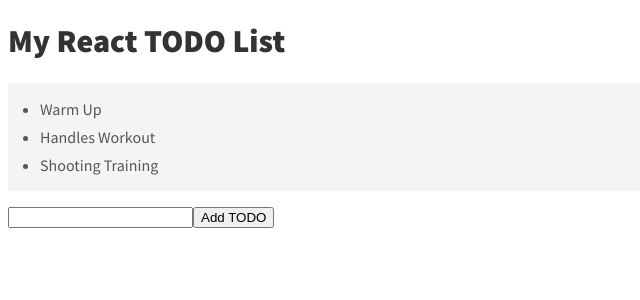
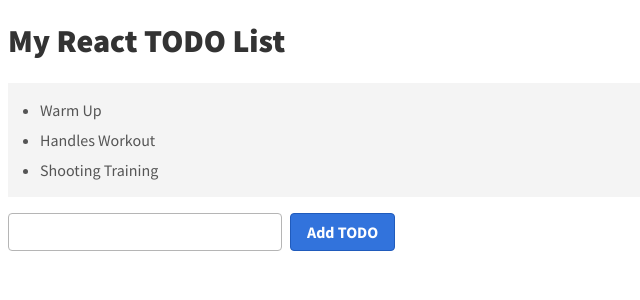
Before and after one commit to brunoorocha/react-journey, a React (Create React App) app: page /todo in a window 1280 px wide. Shown: the top 300 px of the page, without its empty margins (0-640 px from the left). Built offline with nearby package versions, Linux system fonts and the light colour scheme.

Commit message:
Todo List done

```diff
--- a/src/components/bullet-list/BulletList.js
+++ b/src/components/bullet-list/BulletList.js
@@ -1,9 +1,16 @@
 
 import React from 'react'
 
-import style from './style.css'
+import RemoveButton from '../remove-button/RemoveButton'
+import './style.css'
 
 export default class BulletList extends React.Component {
+
+    componentDidMount = () => {
+        this.setState({
+            itens: this.props.itens
+        })
+    }
 
     render() {
         return (
@@ -12,6 +19,7 @@ export default class BulletList extends React.Component {
                     this.props.itens.map( (item, index) => (
                         <li key={ index }>
                             { item }
+                            <RemoveButton index={ index } actionHandler={ this.props.removeItemHandler } />
                         </li>
                     ))
                 }
--- a/src/components/bullet-list/style.css
+++ b/src/components/bullet-list/style.css
@@ -10,3 +10,7 @@
     margin: 8px 0;
     color: #555;
 }
+
+.bullet-list > li:hover > .remove-button {
+    opacity: 1;
+}
--- a/src/components/link-list/LinkList.js
+++ b/src/components/link-list/LinkList.js
@@ -1,6 +1,6 @@
 
 import React from 'react'
-import style from './style.css'
+import './style.css'
 
 class LinkList extends React.Component {
 
--- /dev/null
+++ b/src/components/remove-button/RemoveButton.js
@@ -0,0 +1,9 @@
+import React from 'react'
+
+import './style.css'
+
+const RemoveButton = (props) => (
+    <button className="remove-button" onClick={ (event) => (props.actionHandler(props.index)) }>remove</button>
+)
+
+export default RemoveButton
--- /dev/null
+++ b/src/components/remove-button/style.css
@@ -0,0 +1,16 @@
+
+.remove-button {
+    font-family: "Source Sans Pro";
+    font-size: 16px;
+    font-weight: 700;
+    color: hsl(0, 0%, 61%);
+    background: transparent;
+    border: none;
+    transition: .2s ease-out;
+    opacity: 0;
+}
+
+.remove-button:hover {
+    color: hsl(348, 100%, 61%);
+    cursor: pointer;
+}
--- a/src/components/subtitle/Subtitle.js
+++ b/src/components/subtitle/Subtitle.js
@@ -1,20 +1,8 @@
 import React from 'react'
-import style from './style.css'
+import './style.css'
 
-class Subtitle extends React.Component {
-
-    constructor(props) {
-        super(props)
-
-        this.text = props.children
-    }
-
-    render() {
-        return (
-            <h4 className="subtitle">{ this.text }</h4>
-        )
-    }
-}
-
+const Subtitle = (props) => (
+    <h4 className="subtitle" >{ props.children }</h4>
+)
 
 export default Subtitle
--- a/src/components/title/Title.js
+++ b/src/components/title/Title.js
@@ -1,19 +1,8 @@
 import React from 'react'
-import style from './style.css'
+import './style.css'
 
-class Title extends React.Component {
-
-    constructor(props) {
-        super(props)
-
-        this.text = props.children
-    }
-
-    render() {
-        return (
-            <h1 className="title" >{ this.text }</h1>
-        )
-    }
-}
+const Title = (props) => (
+    <h1 className="title" >{ props.children }</h1>
+)
 
 export default Title
--- /dev/null
+++ b/src/components/todo-list/TodoContextProvider.js
@@ -0,0 +1,52 @@
+
+import React from 'react'
+
+const TodoContext = React.createContext('itens')
+
+export class TodoContextProvider extends React.Component {
+
+    state = {
+        itens: ['Warm Up', 'Handles Workout', 'Shooting Training'],
+    }
+
+    addItem = (item) => {
+        let itens = this.state.itens.slice()
+        itens = itens.concat(item)
+
+        this.setState({
+            itens: itens
+        })
+    }
+
+    removeItemAtIndex = (index) => {
+        const itens = this.state.itens.slice()
+        itens.splice(index, 1)
+
+        this.setState({
+            itens: itens
+        })
+    }
+
+    render() {
+        return (
+            <TodoContext.Provider value={{
+                itens: this.state.itens,
+                addItem: (item) => this.addItem(item),
+                removeItemAtIndex: (index) => this.removeItemAtIndex(index)
+            }}>
+                { this.props.children }
+            </TodoContext.Provider>
+        )
+    }
+}
+
+export class TodoContextConsumer extends React.Component {
+
+    render() {
+        return (
+            <TodoContext.Consumer>
+                { this.props.children }
+            </TodoContext.Consumer>
+        )
+    }
+}
--- a/src/components/todo-list/TodoCreator.js
+++ b/src/components/todo-list/TodoCreator.js
@@ -3,39 +3,43 @@ import React from 'react'
 
 export default class TodoCreator extends React.Component {
 
+    state = {
+        inputValue: "",
+    }
+
     constructor(props) {
         super(props)
-
-        this.state = {
-            inputValue: ""
-        }
-
-        this.addToListHander = props.addToListHander
-        console.log(props.addToListHander)
 
         this.formSubmittedHandler = this.formSubmittedHandler.bind(this)
         this.inputChangedHandler = this.inputChangedHandler.bind(this)
     }
 
-    formSubmittedHandler(event) {
+    formSubmittedHandler(event, addItemHandler) {
         event.preventDefault()
 
-        if(this.inputValue != "") {
-            this.addToListHander(this.inputValue)
+        if (this.state.inputValue !== "") {
+            const inputValue = this.state.inputValue.slice()
+            this.setState({
+                inputValue: ''
+            })
+
+            addItemHandler(inputValue)
         }
     }
 
     inputChangedHandler(event) {
         this.setState({
-            inputValue: event.target.value
+            inputValue: event.target.value,
         })
     }
 
     render() {
         return (
-            <form onSubmit={ this.formSubmittedHandler }>
-                <input type="text" onChange={ this.inputChangedHandler } />
-                <input type="submit" value="Add TODO"/>
+            <form onSubmit={ (event) => {
+                this.formSubmittedHandler(event, this.props.addItemHandler)
+            }}>
+                <input type="text" className="text-field" onChange={ this.inputChangedHandler } value={ this.state.inputValue } />
+                <input type="submit" className="action-button" value="Add TODO" />
             </form>
         )
     }
--- a/src/components/todo-list/TodoList.js
+++ b/src/components/todo-list/TodoList.js
@@ -1,54 +1,24 @@
+
 import React from 'react'
-
+import { TodoContextProvider, TodoContextConsumer } from './TodoContextProvider'
 import BulletList from '../bullet-list/BulletList'
+import TodoCreator from './TodoCreator'
+import './style.css'
 
 export default class TodoList extends React.Component {
 
-    constructor(props) {
-        super(props)
-
-        this.state = {
-            inputValue: "",
-            itens: ['Warm Up', 'Handles Workout', 'Shooting Training'],
-        }
-
-        this.formSubmittedHandler = this.formSubmittedHandler.bind(this)
-        this.inputChangedHandler = this.inputChangedHandler.bind(this)
-    }
-
-    addToTodoList(todo) {
-        let itens = this.state.itens.slice().concat(todo)
-
-        this.setState({
-            inputValue: '',
-            itens: itens
-        })
-    }
-
-    formSubmittedHandler(event) {
-        event.preventDefault()
-
-        if(this.state.inputValue != "") {
-            this.addToTodoList(this.state.inputValue)
-        }
-    }
-
-    inputChangedHandler(event) {
-        this.setState({
-            inputValue: event.target.value,
-        })
-    }
-
     render() {
         return (
-            <React.Fragment>
-                <BulletList itens={ this.state.itens } />
-
-                <form onSubmit={ this.formSubmittedHandler }>
-                    <input type="text" onChange={ this.inputChangedHandler } value={ this.state.inputValue } />
-                    <input type="submit" value="Add TODO"/>
-                </form>
-            </React.Fragment>
+            <TodoContextProvider>
+                <TodoContextConsumer>
+                    { value => (
+                        <React.Fragment>
+                            <BulletList itens={ value.itens } removeItemHandler={ value.removeItemAtIndex } />
+                            <TodoCreator addItemHandler={ value.addItem } />
+                        </React.Fragment>
+                    )}
+                </TodoContextConsumer>
+            </TodoContextProvider>
         )
     }
 }
--- /dev/null
+++ b/src/components/todo-list/style.css
@@ -0,0 +1,21 @@
+
+.action-button {
+    font-family: "Source Sans Pro";
+    font-size: 16px;
+    font-weight: 700;
+    background-color: hsl(217, 71%, 53%);
+    color: #fff;
+    border: 1px solid hsl(217, 71%, 43%);
+    border-radius: 4px;
+    padding: 8px 16px;
+}
+
+.text-field {
+    font-family: "Source Sans Pro";
+    font-size: 16px;
+    border: 1px solid hsl(0, 0%, 71%);
+    border-radius: 4px;
+    padding: 8px;
+    margin-right: 8px;
+    width: 256px;
+}
--- a/src/pages/todo-page/Todo.js
+++ b/src/pages/todo-page/Todo.js
@@ -3,9 +3,7 @@ import React from 'react'
 import Title from '../../components/title/Title'
 import TodoList from '../../components/todo-list/TodoList'
 
-class Todo extends React.Component {
-
-    render() {
+const Todo = () => {
     return (
         <React.Fragment>
             <Title>My React TODO List</Title>
@@ -13,6 +11,5 @@ class Todo extends React.Component {
         </React.Fragment>
     )
 }
-}
 
 export default Todo
```
Lines whose indentation alone changed are shown as unchanged.
